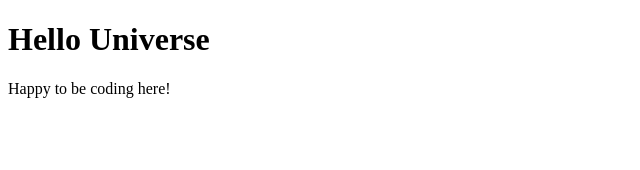
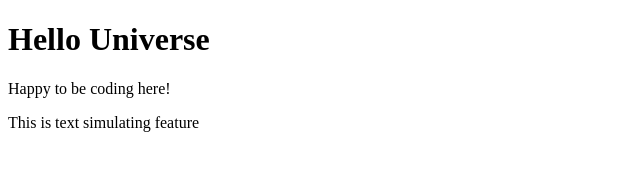
Before and after one commit to LeobrDev/test-project, a plain HTML site: page index.html in a window 1280 px wide. Shown: the whole page, without its empty margins (0-640 px from the left). Drawn offline with Linux system fonts and the light colour scheme.

Commit message:
feat: simulate new feature

```diff
--- a/index.html
+++ b/index.html
@@ -8,5 +8,8 @@
   <body>
     <h1>Hello Universe</h1>
     <p>Happy to be coding here!</p>
+    <div>
+      This is text simulating feature
+    </div>
   </body>
 </html>
```
